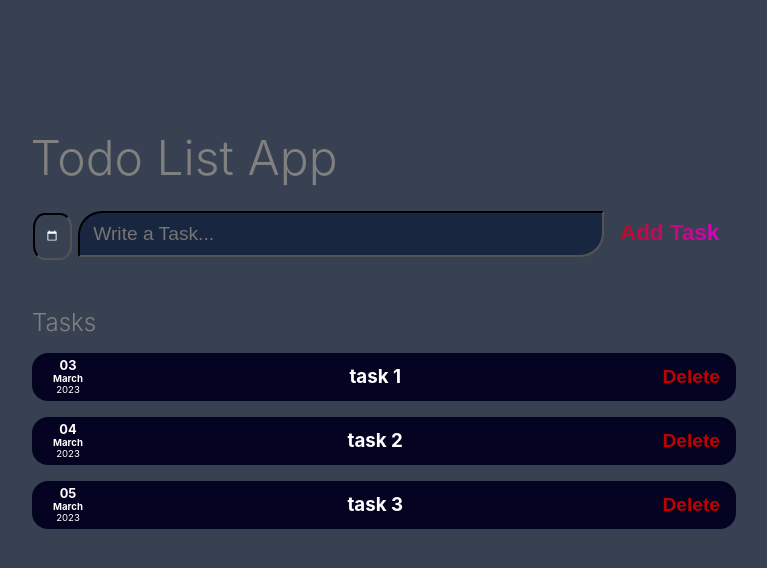
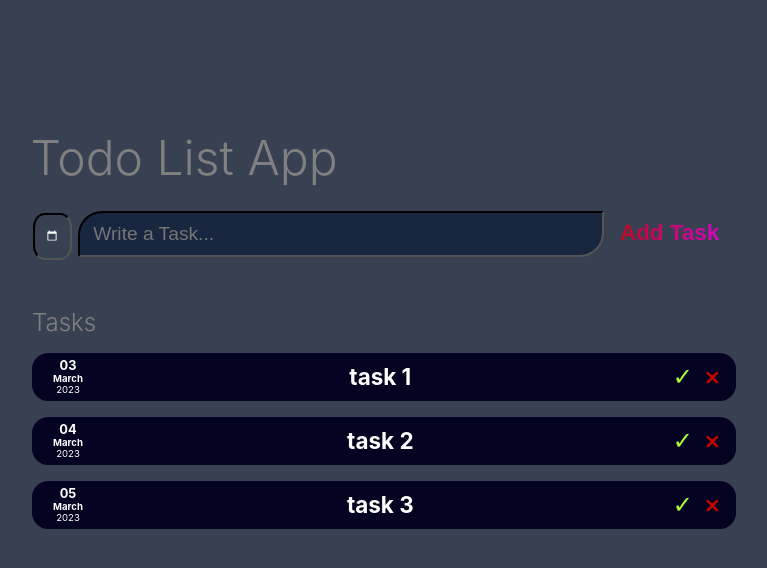
Before and after one commit to berkaygp/react-todo-list-app, a React (Create React App) app: page / in a window 1280 px wide. Shown: the top 568 px of the page, without its empty margins (256-1023 px from the left). Built offline with nearby package versions, Linux system fonts and the light colour scheme.

Commit message:
complete task

```diff
--- a/src/components/Task.css
+++ b/src/components/Task.css
@@ -8,11 +8,7 @@
     padding: 1rem;
     margin-top: 1rem;
     background-color: rgb(5, 3, 34);
-    font-size: 1rem;
-}
-
-.left {
-    display: block;
+    font-size: 1.2rem;
 }
 
 .task__delete-button{
--- a/src/components/Task.js
+++ b/src/components/Task.js
@@ -1,20 +1,33 @@
-import React from 'react';
+import React, { useState } from 'react';
 
 import TaskDate from './TaskDate';
 import './Task.css';
 
 const Task = (props) => {
+    const [isComplete, setIsComplete] = useState(false);
+
     const deleteHandler = () => {
         props.onDelete(props.task.id);
     }
 
+    const completeButtonHandler = () => {
+        setIsComplete(!isComplete);
+    };
+
     return (
-        <div className='task'>
+        <div className="task">
             <TaskDate date={props.date} />
-            <div className='left'>
-                <h3>{props.title}</h3>
+            <h3
+                style={{
+                    textDecoration: isComplete ? 'line-through' : 'none',
+                    textDecorationColor: isComplete ? 'red': '',
+                    textDecorationThickness: isComplete ? '0.3rem' : ''
+                }}
+            >{props.title}</h3>
+            <div className="task__buttons">
+                <button className="task__complete-button" onClick={completeButtonHandler}>&#x2713;</button>
+                <button className="task__delete-button" onClick={deleteHandler} >&#x2715;</button>
             </div>
-            <button className='task__delete-button' onClick={deleteHandler} >Delete</button>
         </div>
     );
 }
```
